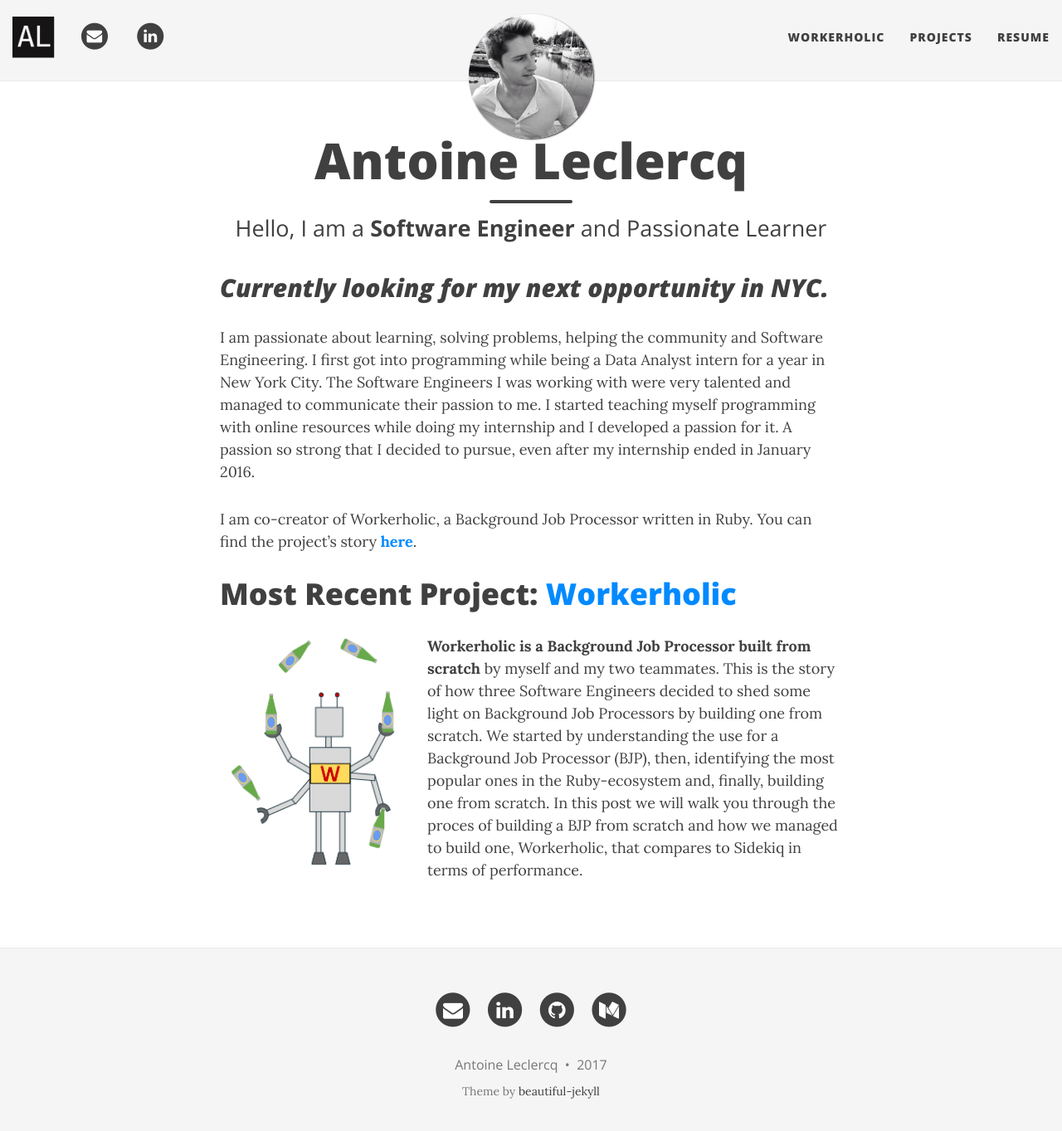
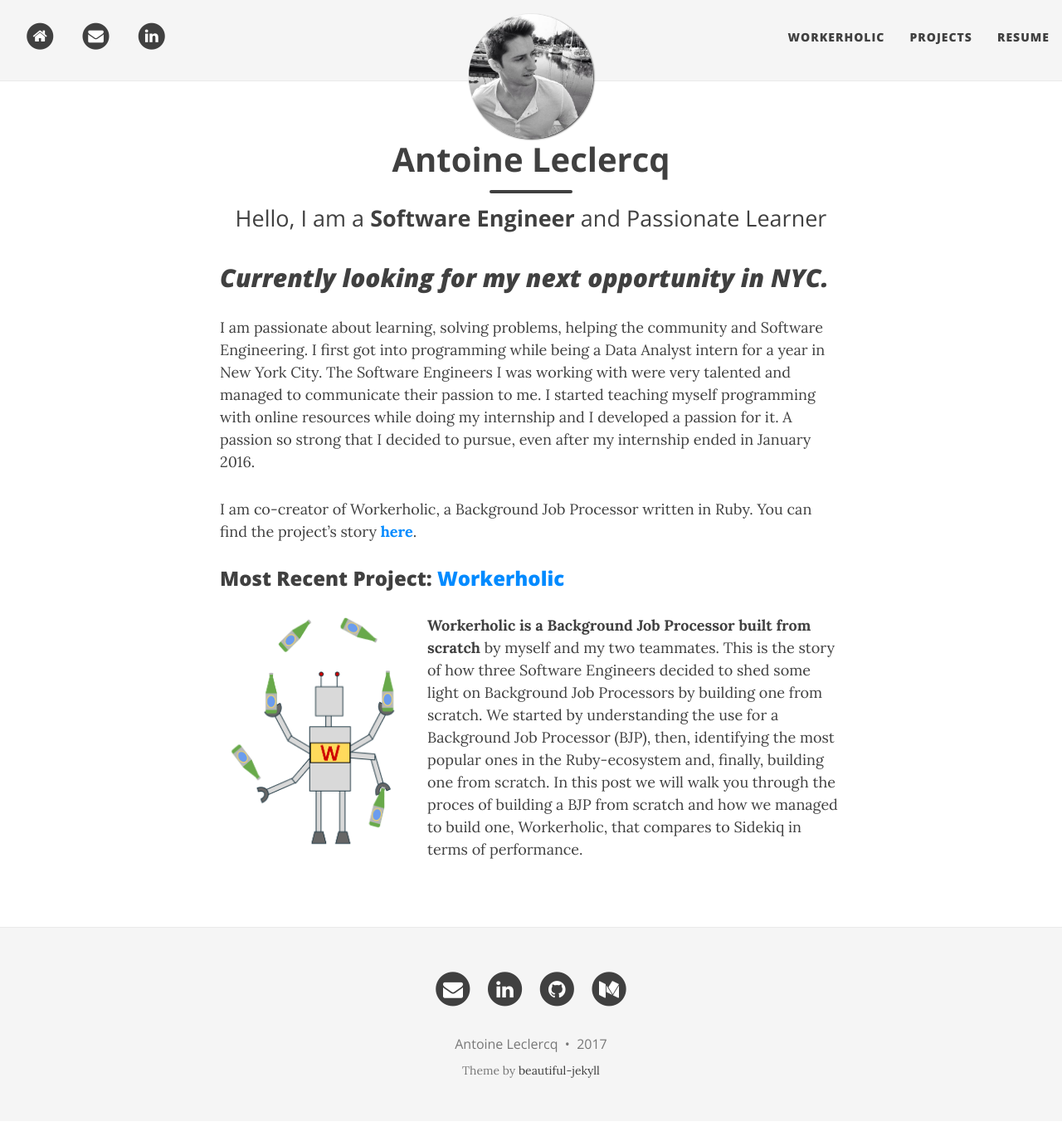
Before and after one commit to petertdelia/petertdelia.github.io, a Jekyll site: the page built from index.md, in a window 1280 px wide and 1376 px high. Shown: the top 1363 px of the window at 83% size. Built offline with Jekyll 4.4.1, drawn with Linux system fonts in a browser that asks for light colours; nearby versions of some CDN libraries.

Commit message:
change headers font size

```diff
--- a/_config.yml
+++ b/_config.yml
@@ -33,7 +33,7 @@ avatar: "/img/antoine.jpeg"
 
 # If you want to have an image logo in the top-left corner instead of the title text,
 # then specify the following parameter
-title-img: /img/logo.png
+# title-img: /img/logo.png
 
 # --- Footer options --- #
 
--- a/_includes/latest_project.md
+++ b/_includes/latest_project.md
@@ -1,5 +1,5 @@
 
-# Most Recent Project: [Workerholic](https://workerholic.github.io){:target="_blank"}
+### Most Recent Project: [Workerholic](https://workerholic.github.io){:target="_blank"}
 
 [![workerholic](/img/workerholic_logo-1.png){:width="230"}](https://workerholic.github.io){:target="_blank" style="float: left; margin-right: 20px;"}
 **Workerholic is a Background Job Processor built from scratch** by myself and my two teammates. This is the story of how three Software Engineers decided to shed some light on Background Job Processors by building one from scratch. We started by understanding the use for a Background Job Processor (BJP), then, identifying the most popular ones in the Ruby-ecosystem and, finally, building one from scratch. In this post we will walk you through the proces of building a BJP from scratch and how we managed to build one, Workerholic, that compares to Sidekiq in terms of performance.
--- a/_includes/nav.html
+++ b/_includes/nav.html
@@ -1,6 +1,6 @@
 <nav class="navbar navbar-default navbar-fixed-top navbar-custom">
   <div class="container-fluid">
-    <div class="navbar-header">
+    <!--<div class="navbar-header">
       <button type="button" class="navbar-toggle" data-toggle="collapse" data-target="#main-navbar">
         <span class="sr-only">Toggle navigation</span>
         <span class="icon-bar"></span>
@@ -12,10 +12,19 @@
       {% else %}
         <a class="navbar-brand" href="{{ site.url }}">{{ site.title }}</a>
       {% endif %}
-    </div>
+    </div>-->
 
     <div class="collapse navbar-collapse" id="main-navbar">
       <ul class="nav navbar-nav navbar-left">
+        <li>
+          <a href="{{ site.url }}" title="Home">
+            <span class="fa-stack fa-lg" aria-hidden="true">
+              <i class="fa fa-circle fa-stack-2x"></i>
+              <i class="fa fa-home fa-stack-1x fa-inverse"></i>
+            </span>
+            <span class="sr-only">Home</span>
+          </a>
+        </li>
         {% if site.author.email and site.footer-links-active.email %}
         <li>
           <a href="mailto:{{ site.author.email }}" title="Email me">
--- a/css/main.css
+++ b/css/main.css
@@ -177,7 +177,7 @@ img {
   -moz-transition: opacity 0.5s ease-in-out;
   transition: opacity 0.5s ease-in-out;
   left: 50%;
-  width: 50px;
+  width: 100px;
   margin-top: -25px;
 }
 .navbar-custom .avatar-container  .avatar-img-border {
@@ -473,8 +473,9 @@ footer .theme-by {
   text-shadow: 1px 1px 3px #000;
 }
 .intro-header .page-heading h1 {
-  margin-top: 0;
-  font-size: 50px;
+  margin-top: 40px;
+  font-size: 40px;
+  font-weight: bold;
 }
 .intro-header .post-heading h1 {
   margin-top: 0;
@@ -526,10 +527,6 @@ footer .theme-by {
   .intro-header.big-img .post-heading  {
     padding: 150px 0;
   }
-  .intro-header .page-heading h1 {
-    font-size: 60px;
-    margin-top: 30px;
-  }
   .intro-header .post-heading h1 {
     font-size: 50px;
   }
@@ -559,7 +556,7 @@ footer .theme-by {
   }
   .intro-header.big-img .page-heading,
   .intro-header.big-img .post-heading {
-    display: none;
+    /*display: none;*/
   }
   .header-section.has-img .big-img {
     margin-bottom: 0;
```
Lines whose indentation alone changed are shown as unchanged.
